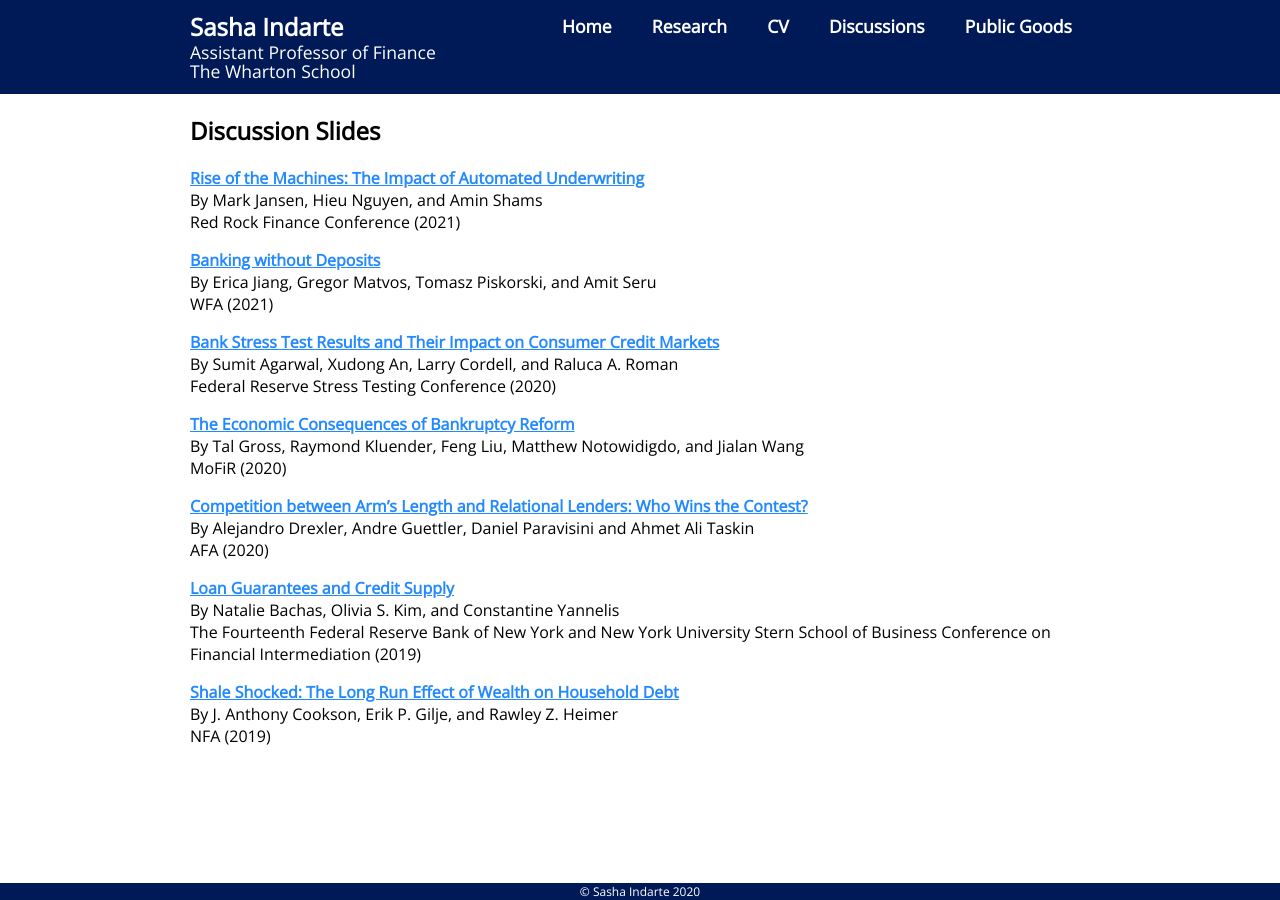
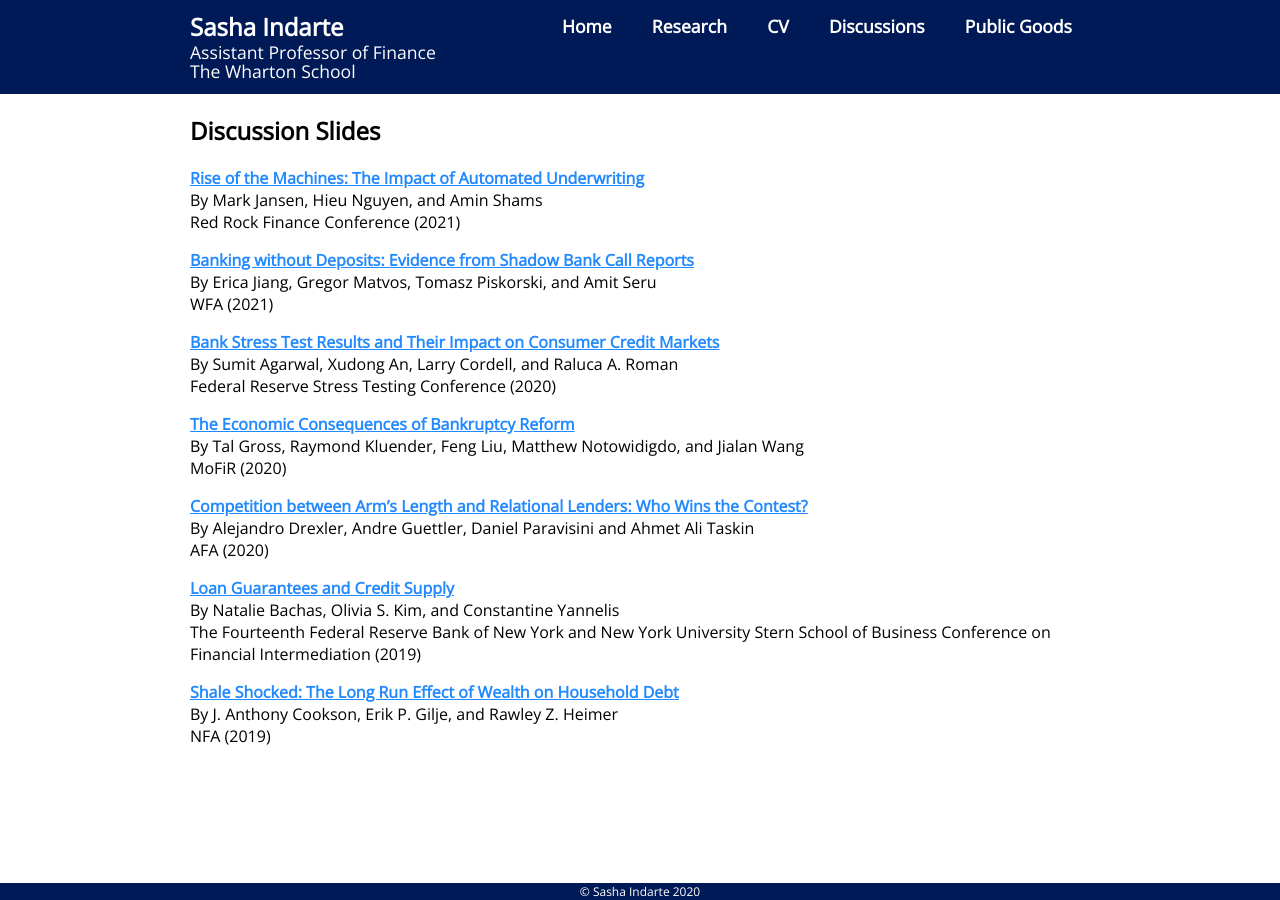
Before and after one commit to sashaindarte/sashaindarte.github.io, a Jekyll site: the page built from discussions/index.html, in a window 1280 px wide. Built offline with Jekyll 4.4.1, drawn with Linux system fonts in a browser that asks for light colours.

Commit message:
fixed title

```diff
--- a/discussions/index.html
+++ b/discussions/index.html
@@ -18,7 +18,7 @@ title: Sasha Indarte - Discussions
 		</p>
 
 		<p> <a href = "https://sashaindarte.github.io/discussions/shadow_bank_deposits_discussion_SI.pdf">
-			<u>Banking without Deposits</u></a>
+			<u>Banking without Deposits: Evidence from Shadow Bank Call Reports</u></a>
 			<br>
 			By Erica Jiang, Gregor Matvos, Tomasz Piskorski, and Amit Seru
 			<br>
```
